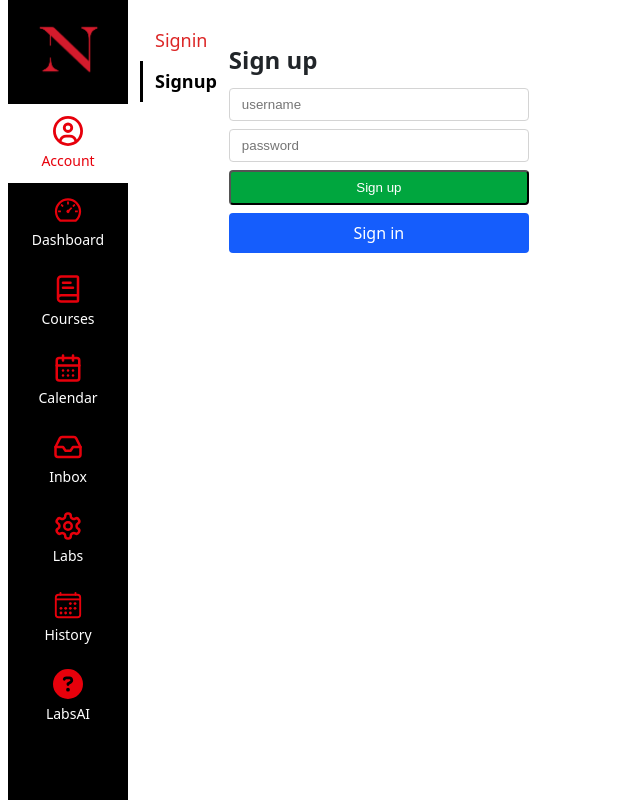
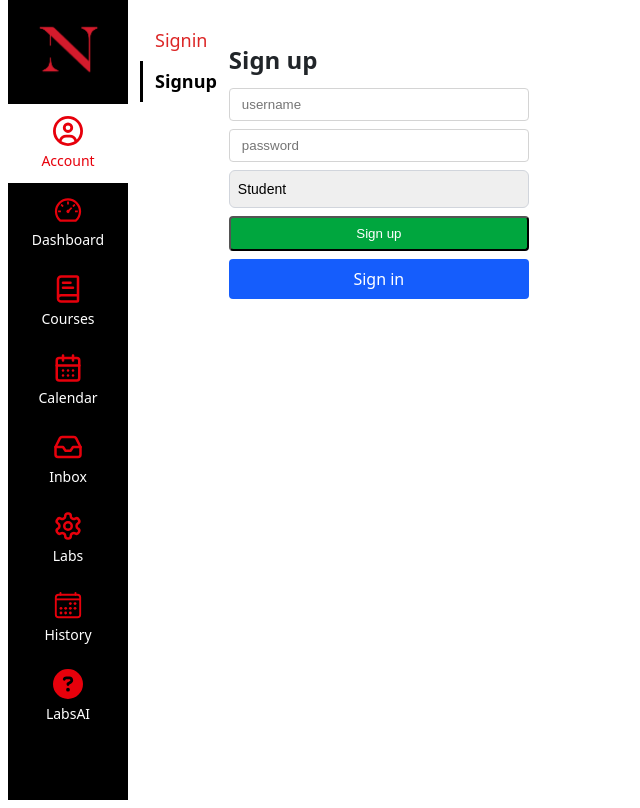
Before and after one commit to tania-bhatti/kambaz, a Next.js app: page /account/signup in a window 1280 px wide. Shown: the whole page, without its empty margins (0-640 px from the left). Built offline with nearby package versions, Linux system fonts and the light colour scheme.

Commit message:
edited to let users select roles when signing up

```diff
--- a/app/(kambaz)/account/signup/page.tsx
+++ b/app/(kambaz)/account/signup/page.tsx
@@ -8,6 +8,7 @@ import { useAccountContext } from "../AccountContext";
 export default function Signup() {
   const [username, setUsername] = useState("");
   const [password, setPassword] = useState("");
+  const [role, setRole] = useState("STUDENT");
   const { setCurrentUser } = useAccountContext();
   const router = useRouter();
 
@@ -20,7 +21,7 @@ export default function Signup() {
       firstName: "",
       lastName: "",
       email: "",
-      role: "STUDENT",
+      role,
       loginId: "",
       section: "",
       lastActivity: "",
@@ -47,6 +48,15 @@ export default function Signup() {
         value={password}
         onChange={(e) => setPassword(e.target.value)}
       />
+      <select
+        id="wd-role"
+        className="block w-[300px] appearance-none rounded-md border border-gray-300 py-2 pl-2 mb-2 text-sm"
+        value={role}
+        onChange={(e) => setRole(e.target.value)}
+      >
+        <option value="FACULTY">Faculty</option>
+        <option value="STUDENT">Student</option>
+      </select>
       <button type="button" onClick={signup} id="wd-signup-btn" className="mb-2 block cursor-pointer w-[300px] rounded bg-green-600 px-3 py-2 text-center text-white no-underline">
         Sign up
       </button>{" "}
```
